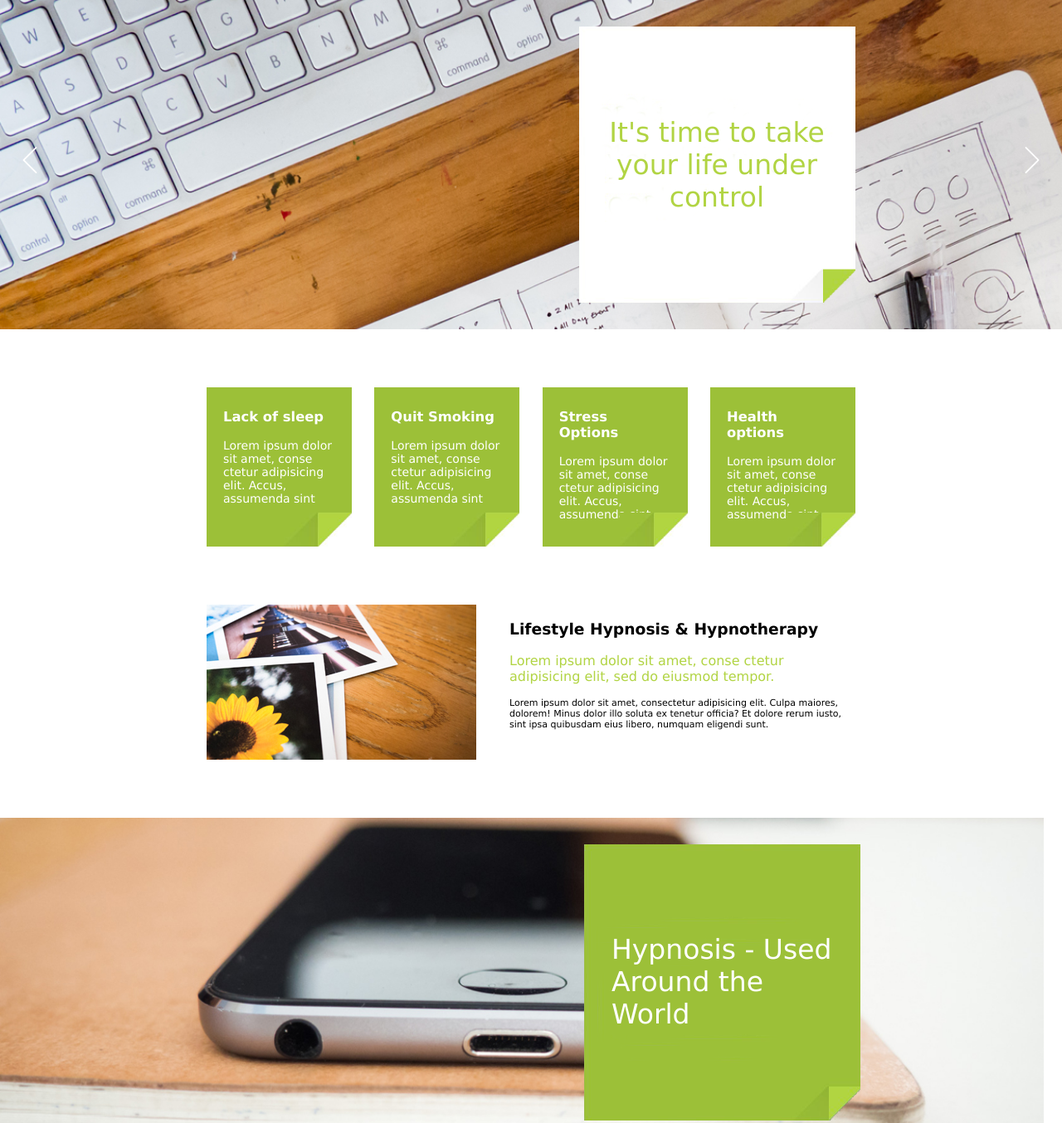
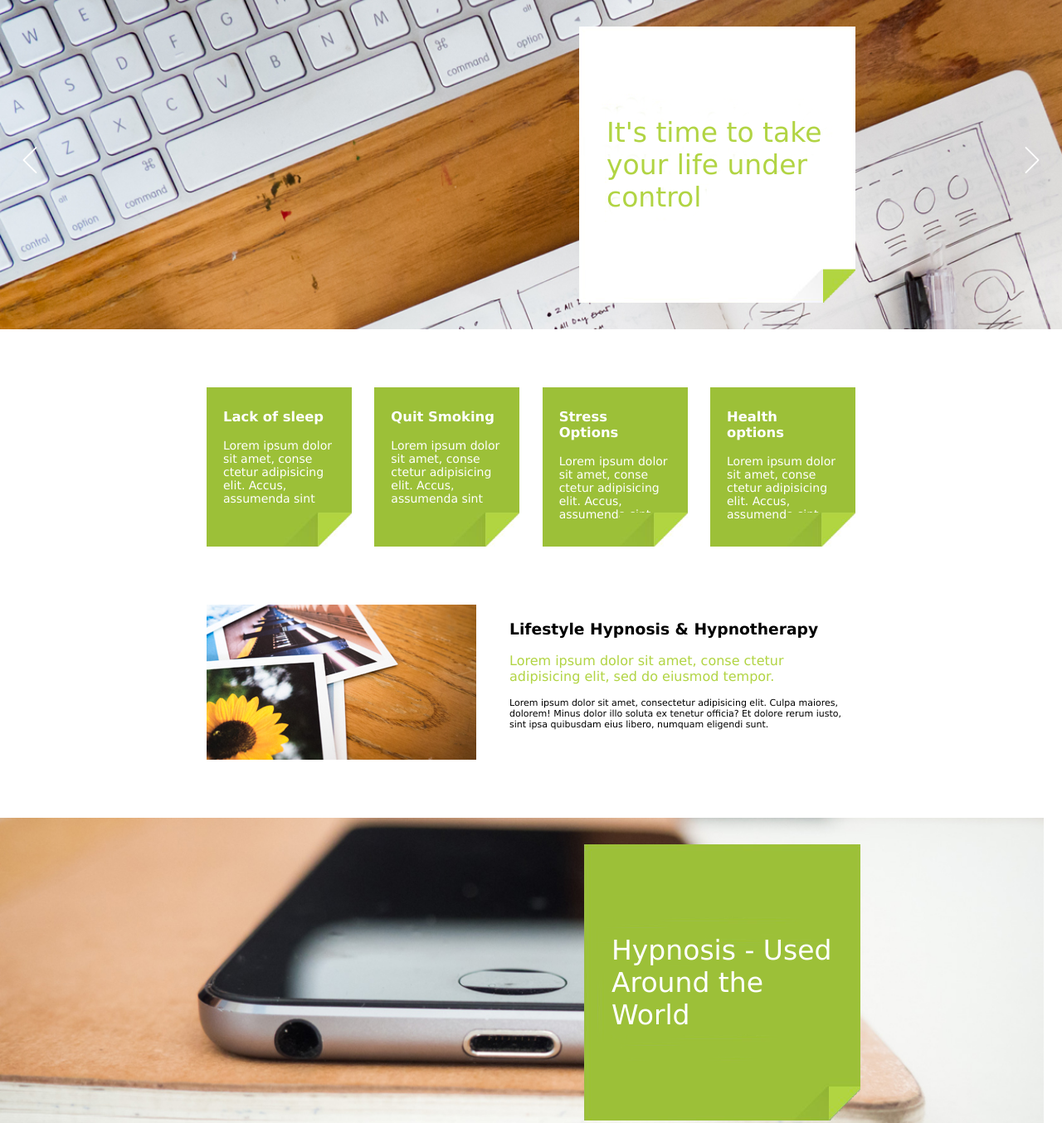
Before and after one commit to braitmx/Verstka, a plain HTML site: page index.html in a window 1280 px wide. Shown: the part 64-1418 px from the top of the page at 83% size. Drawn offline with nearby package versions, Linux system fonts and the light colour scheme.

Commit message:
update slider-info

```diff
--- a/css/style.css
+++ b/css/style.css
@@ -163,29 +163,21 @@ body {
 .slider__info {
     width: 333px;
     height: 333px;
+    display: table;
     float: right;
     margin-top: 35px;
     background-image: url(../images/slide-info.png);
     font-size: 33px;
     color: #b1d443;
     position: relative;
-    text-align: center;
-}
-
-.slider__info:before {
-    content: '';
-    display: inline-block;
-    height: 100%;
-    vertical-align: middle;
 }
 
 .slider__info-text {
     max-width: 267px;
     max-height: 240px;
-    display: inline-block;
+    display: table-cell;
     vertical-align: middle;
-    margin-left: -0.35em;
-    overflow: hidden;
+    padding: 0 33px;
 }
 
 .programs {
@@ -303,6 +295,7 @@ body {
 .banner__info {
     width: 333px;
     height: 333px;
+    display: table;
     position: relative;
     box-sizing: border-box;
     z-index: 5;
@@ -317,13 +310,9 @@ body {
 .banner__info-text {
     width: 267px;
     height: 120px;
-    position: absolute;
-    margin: auto;
-    left: 0;
-    right: 0;
-    top: 0;
-    bottom: 0;
-    overflow: hidden;
+    display: table-cell;
+    vertical-align: middle;
+    padding: 0 33px;
 }
 
 .more {
@@ -726,6 +715,7 @@ footer {
     .slider__info-text {
         max-width: 243px;
         max-height: 120px;
+        padding: 0 18px;
     }
     .programs {
         width: 700px;
@@ -759,6 +749,7 @@ footer {
     .banner__info-text {
         width: 243px;
         height: 120px;
+        padding: 0 18px;
     }
     .more {
         width: 700px;
@@ -867,6 +858,7 @@ footer {
     .slider__info-text {
         max-width: 146px;
         max-height: 65px;
+        padding: 0 16px;
     }
     .slider__prev {
         width: 24px;
@@ -924,6 +916,7 @@ footer {
     .banner__info-text {
         width: 146px;
         height: 75px;
+        padding: 0 16px;
     }
     .more {
         width: 100%;
```
